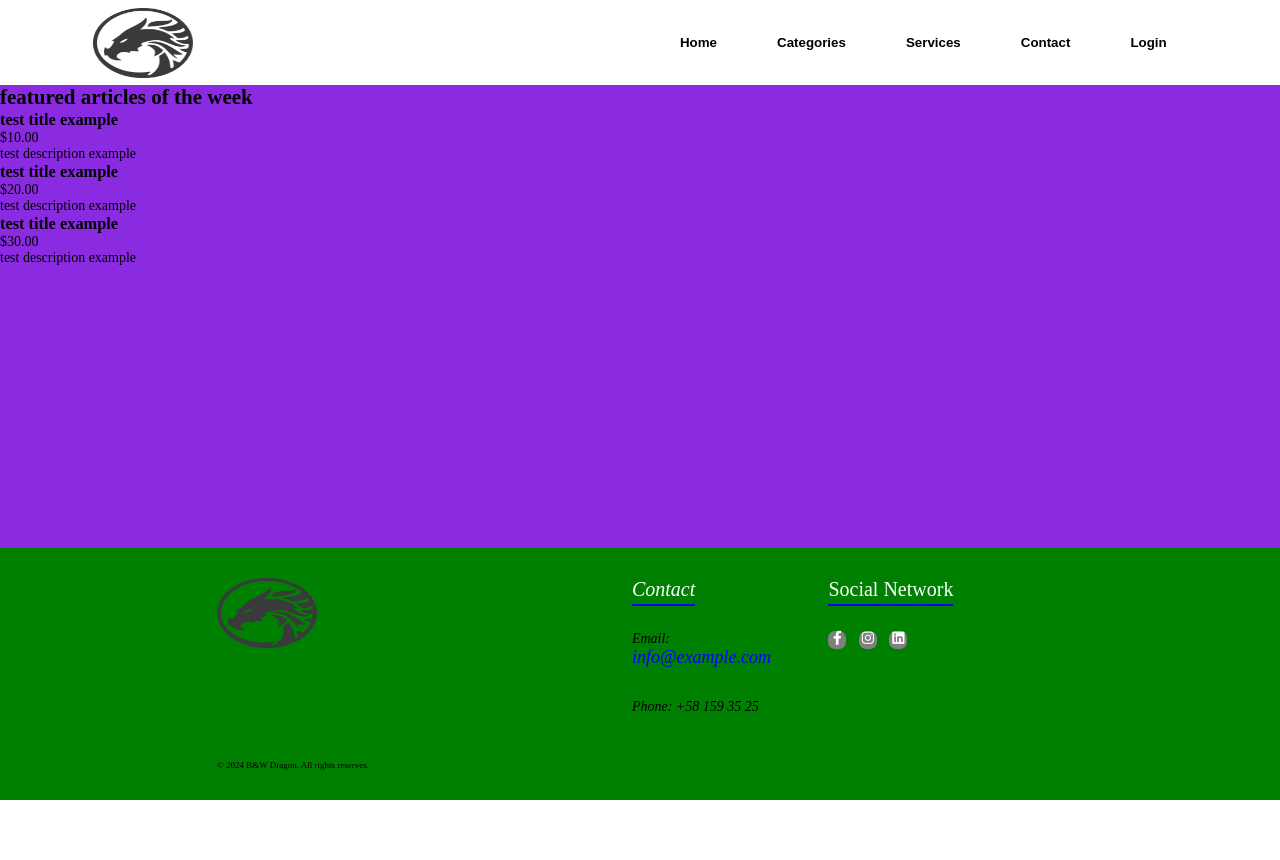
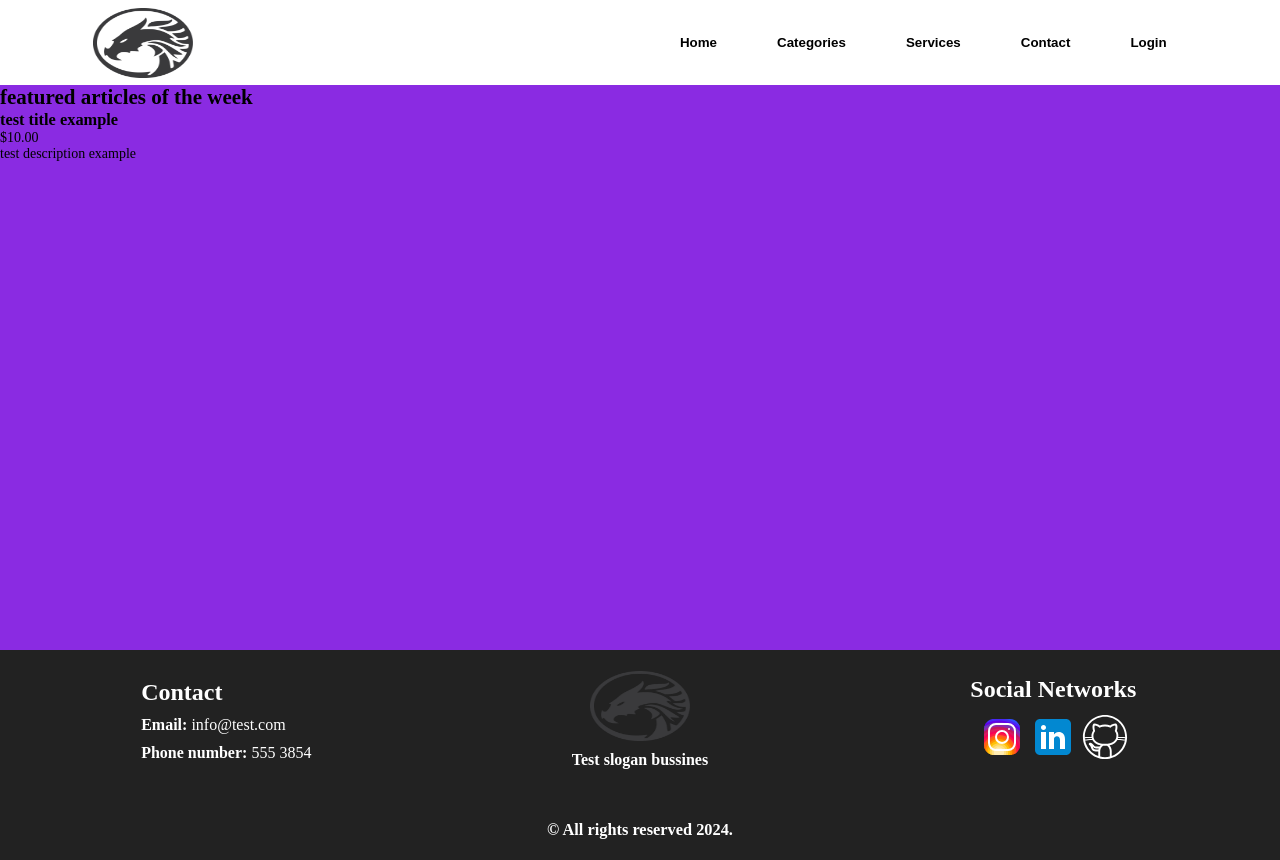
Before and after one commit to AugustoSaturno/marketplace, a plain HTML site: page index.html in a window 1280 px wide. Before the commit the page ends 800 px from the top, so only its background shows below. Drawn offline with Linux system fonts and the light colour scheme.

Commit message:
Refactor: All folders/files

```diff
--- a/index.html
+++ b/index.html
@@ -2,19 +2,21 @@
 <head>
     <meta charset="UTF-8">
     <meta name="viewport" content="width=device-width, initial-scale=2.0">
+    <link rel="stylesheet" href="styles/default-styles.css">
+    <link rel="stylesheet" href="styles/header.css">
     <link rel="stylesheet" href="styles/main.css">
-    <link rel="stylesheet" href="https://cdnjs.cloudflare.com/ajax/libs/font-awesome/6.2.1/css/all.min.css">
+    <link rel="stylesheet" href="styles/footer.css">
     <title>B&W Dragon</title>
 </head>
 <body>
     <header>
-        <a href="#"><img src="styles/10be3f46bb797772934279d8cf220a82.png" alt="Image logo" id="logo-img"></a>
+        <img src="styles/resources/logo-img.png" alt="Image logo" id="logo-img-header">
         <div id="container-buttons">
-            <button>Home</button>
-            <button>Categories</button>
-            <button>Services</button>
-            <button>Contact</button>
-            <button>Login</button>
+            <button class="header-buttons">Home</button>
+            <button class="header-buttons">Categories</button>
+            <button class="header-buttons">Services</button>
+            <button class="header-buttons">Contact</button>
+            <button class="header-buttons">Login</button>
         </div>
     </header>
     <main>
@@ -26,7 +28,7 @@
                 <p>$10.00</p>
                 <p>test description example</p>
             </div>
-            <div class="card">
+            <!--<div class="card">
                 <img src="" alt="">
                 <h3>test title example</h3>
                 <p>$20.00</p>
@@ -37,39 +39,30 @@
                 <h3>test title example</h3>
                 <p>$30.00</p>
                 <p>test description example</p>
-            </div>
+            </div>-->
         </section>
     </main>
     <footer class="footer">
-
-       <section class="container">
-
-            <section class="footer-row">
-
-                <a href="#"><img src="styles/10be3f46bb797772934279d8cf220a82.png" alt="Image logo" id="logo-end-img"></a>
-
-                <address id="footer-link">
-
-                    <h4>Contact</h4>
-                    <div>Email: <a href="#">info@example.com</a></div><br>
-                    <div>Phone: +58 159 35 25</div>
-
-                </address>
-                <section class="social-link">
-
-                    <h4>Social Network</h4>
-                    <a href="#"><i class="fab fa-facebook-f"></i></a>
-                    <a href="#"><i class="fab fa-instagram"></i></a>
-                    <a href="#"><i class="fab fa-linkedin"></i></a>
-
-                </section>
-
-                <p id="copy">&copy; 2024 B&W Dragon. All rights reserves.</p>
-
+        <div id="section-container">
+            <section id="contact">
+                <h3>Contact</h3>
+                <p><span>Email: </span>info@test.com</p>
+                <p><span>Phone number: </span>555 3854</p>
             </section>
-
-       </section>
-
+            <section id="slogan">
+                <img src="styles/resources/logo-img.png" alt="Image logo">
+                <p>Test slogan bussines</p>
+            </section>
+            <section id="social-networks">
+                <h3>Social Networks</h3>
+                <div id="img-container">
+                    <img src="styles/resources/instagram-svg.svg" alt="Instagram">
+                    <img src="styles/resources/linkedin-svg.svg" alt="LinkedIn">
+                    <img src="styles/resources/github-svg.svg" alt="Github">
+                </div>
+            </section>
+        </div>
+        <h3>© All rights reserved 2024.</h3>
     </footer>
 </body>
 </html>
--- /dev/null
+++ b/styles/default-styles.css
@@ -0,0 +1,23 @@
+* {
+  margin: 0;
+  padding: 0;
+  box-sizing: border-box;
+  list-style: none;
+  text-decoration: none;
+  border: none;
+  outline: none;
+  background: transparent;
+  vertical-align: baseline;
+}
+
+html {
+  font-size: 62.5%;
+}
+
+body {
+  font-size: 1.4rem;
+  height: 100vh;
+  width: 100vw;
+  display: grid;
+  grid-template-rows: auto 1fr auto;
+}
--- /dev/null
+++ b/styles/footer.css
@@ -0,0 +1,91 @@
+footer {
+  width: 100%;
+  background-color: #222;
+  padding: 2rem;
+  display: flex;
+  justify-content: center;
+  align-items: center;
+  flex-direction: column;
+  gap: 5rem;
+
+  #section-container {
+    height: 100%;
+    width: 100%;
+    display: flex;
+    justify-content: space-around;
+    align-items: center;
+  }
+
+  #contact {
+    height: 10rem;
+    width: 17.1rem;
+    display: flex;
+    justify-content: center;
+    align-items: start;
+    flex-direction: column;
+    gap: 1rem;
+    color: white;
+
+    h3 {
+      font-size: 2.4rem;
+    }
+
+    p {
+      font-size: 1.6rem;
+
+      span {
+        font-weight: bold;
+      }
+    }
+  }
+
+  #slogan {
+    height: 10rem;
+    width: 17.1rem;
+    display: flex;
+    justify-content: center;
+    align-items: center;
+    flex-direction: column;
+    gap: 1rem;
+    color: white;
+
+    img {
+      height: 7rem;
+      width: 10rem;
+    }
+
+    p {
+      cursor: pointer;
+      font-weight: bold;
+      font-size: 1.6rem;
+    }
+  }
+
+  #social-networks {
+    height: 10rem;
+    width: 17.1rem;
+    display: flex;
+    justify-content: center;
+    align-items: center;
+    flex-direction: column;
+    gap: 1rem;
+    color: white;
+
+    h3 {
+      font-size: 2.4rem;
+    }
+
+    section {
+      #img-container {
+        display: flex;
+        justify-content: center;
+        align-items: center;
+        gap: 2rem;
+      }
+    }
+  }
+
+  h3 {
+    color: white;
+  }
+}
--- /dev/null
+++ b/styles/header.css
@@ -0,0 +1,28 @@
+header {
+  height: 8.5rem;
+  width: 100%;
+  padding: 1rem;
+  display: flex;
+  justify-content: space-around;
+  align-items: center;
+}
+
+#container-buttons {
+  padding: 2rem;
+  display: flex;
+  justify-content: center;
+  align-items: center;
+  gap: 6rem;
+}
+
+.header-buttons {
+  cursor: pointer;
+  font-weight: bold;
+}
+
+#logo-img-header {
+  cursor: pointer;
+  margin-right: 30rem;
+  height: 7rem;
+  width: 10rem;
+}
--- a/styles/main.css
+++ b/styles/main.css
@@ -1,141 +1,4 @@
-* {
-    margin: 0;
-    padding: 0;
-    box-sizing: border-box;
-    list-style: none;
-    text-decoration: none;
-    border: none;
-    outline: none;
-    background: transparent;
-    vertical-align: baseline;
-  }
-
-  html {
-    font-size: 62.5%;
-  }
-
-  body {
-    font-size: 1.4rem;
-    height: 100vh;
-    width: 100vw;
-    display: grid;
-    grid-template-rows:
-      auto 1fr auto;
-  }
-
-  header {
-    height: 8.5rem;
-    width: 100%;
-    padding: 1rem;
-    display: flex;
-    justify-content: space-around;
-    align-items: center;
-  }
-
-  #container-buttons {
-    padding: 2rem;
-    display: flex;
-    justify-content: center;
-    align-items: center;
-    gap: 6rem;
-  }
-
-  button {
-    cursor: pointer;
-    font-weight: bold;
-  }
-
-  #logo-img {
-    margin-right: 30rem;
-    height: 7rem;
-    width: 10rem;
-  }
-
-  main {
-    background-color: blueviolet;
-  }
-
-  .footer {
-
-    background-color: green;
-    padding: 3rem 0;
-    display: flex;
-    justify-content: space-around;
-    align-items: center;
-  }
-
-  .container {
-    max-width: 80rem
-    margin: 0 auto;
-
-  }
-
-  .footer-row {
-    display: flex;
-    flex-wrap: wrap;
-  }
-
-  #footer-link {
-    width: 25%;
-    padding: 0 1.5rem;
-    margin-bottom: 2.5rem;
-  }
-
-  #footer-link h4 {
-    font-size: 2rem;
-    color: white;
-    margin-bottom: 2.5rem;
-    font-weight: 500;
-    border-bottom: 0.2rem solid blue;
-    padding-bottom: 0.3rem;
-    display: inline-block;
-  }
-
-  #footer-link div a {
-    font-size: 1.8rem;
-    text-decoration: none;
-    color: blue;
-    display: block;
-    margin-bottom: 1.5rem;
-    transition: all .3s ease;
-
-  }
-
-  #footer-link div a:hover {
-    color: blue;
-    padding-left: 0.3rem;
-  }
-
-  .social-link a {
-    display: inline-block;
-    height: 1.8rem;
-    width: 1.8rem;
-    background-color: gray;
-    margin: 0 0.9rem 0.9rem 0;
-    text-align: center;
-    line-height: 1rem;
-    border-radius: 40%;
-    color: white;
-    transition: all .5s ease;
-  }
-
-  .social-link h4 {
-    font-size: 2rem;
-    color: white;
-    margin-bottom: 2.5rem;
-    font-weight: 500;
-    border-bottom: 0.2rem solid blue;
-    padding-bottom: 0.3rem;
-
-  }
-
-  #logo-end-img {
-    margin-right: 30rem;
-    height: 7rem;
-    width: 10rem;
-  }
-
-  #copy {
-    margin-top: 20px;
-    font-size: 0.9rem;
-  }
+main {
+  background-color: blueviolet;
+  min-height: calc(100vh - 8.5rem - 15rem);
+}
```
Also changed, not shown: styles/resources/github-svg.svg (added), styles/resources/instagram-svg.svg (added), styles/resources/linkedin-svg.svg (added), styles/resources/logo-img.png (renamed from styles/10be3f46bb797772934279d8cf220a82.png).
